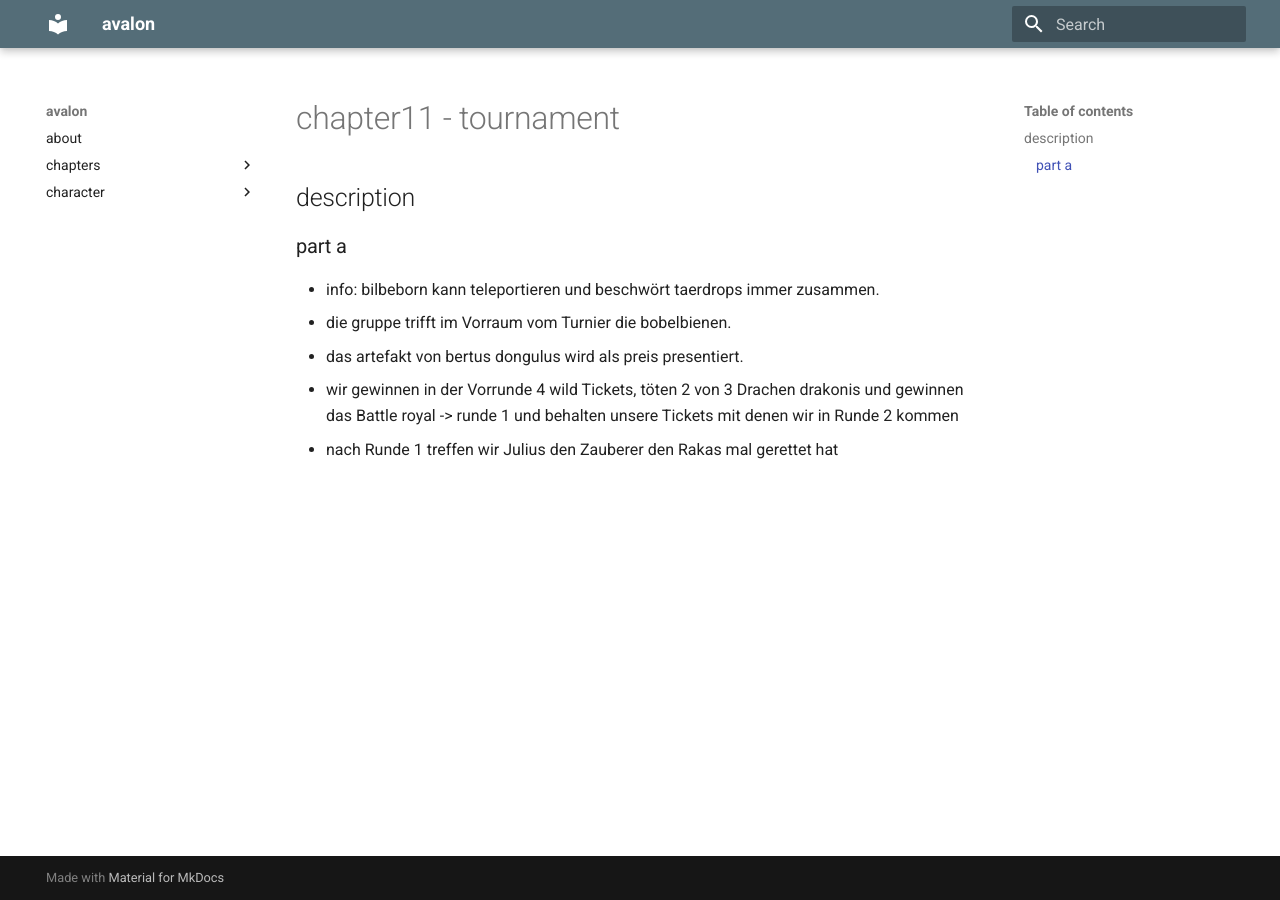
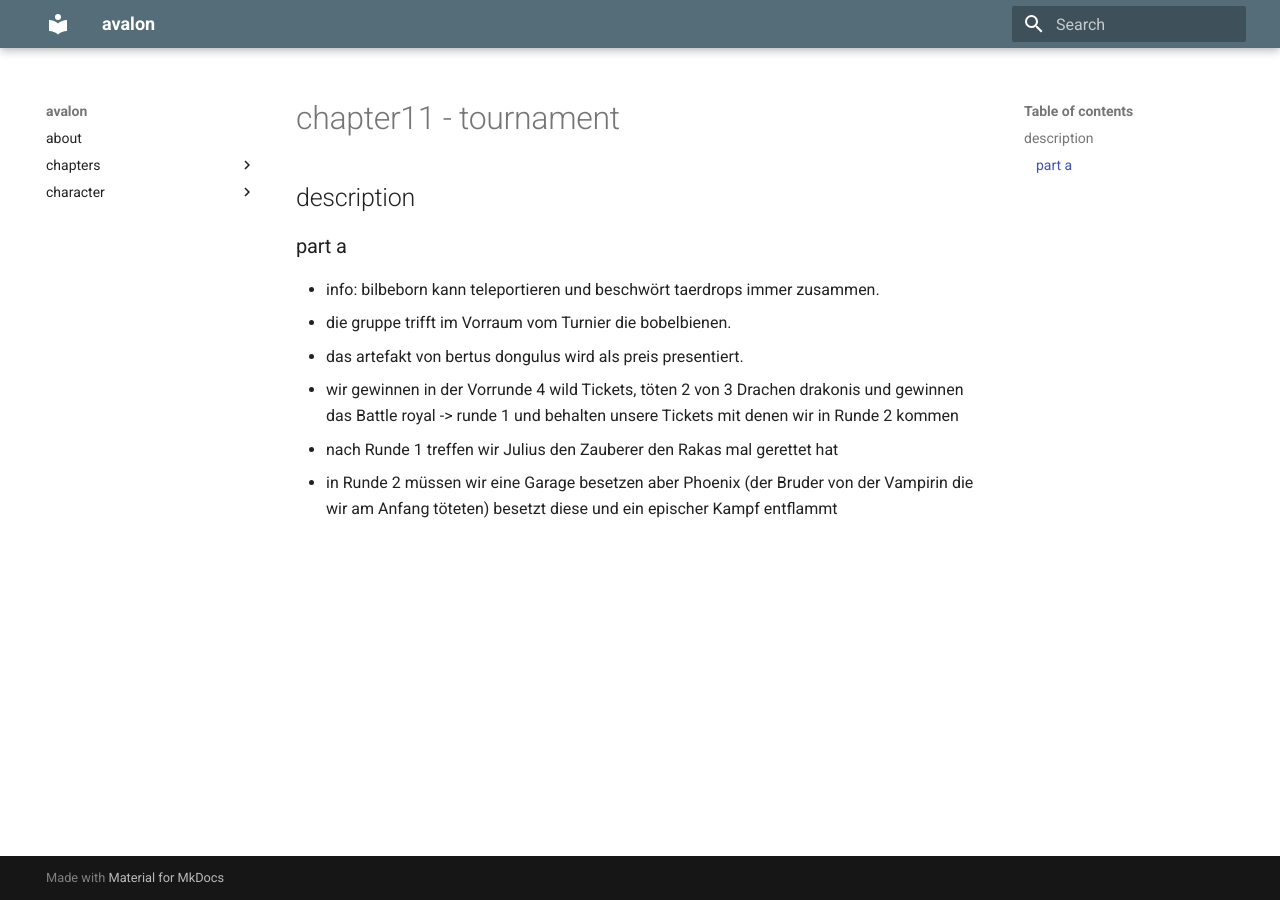
Before and after one commit to mkdocs-pnp/avalon, an MkDocs documentation site: the page built from docs/chapter/chapter11.md, in a window 1280 px wide. Built offline with MkDocs 1.6.1 and Material for MkDocs 9.7.7, drawn with Linux system fonts in a browser that asks for light colours.

Commit message:
Update chapter11.md

```diff
--- a/docs/chapter/chapter11.md
+++ b/docs/chapter/chapter11.md
@@ -9,3 +9,4 @@
 * das artefakt von bertus dongulus wird als preis presentiert.
 * wir gewinnen in der Vorrunde 4 wild Tickets, töten 2 von 3 Drachen drakonis und gewinnen das Battle royal -> runde 1 und behalten unsere Tickets mit denen wir in Runde 2 kommen
 * nach Runde 1 treffen wir Julius den Zauberer den Rakas mal gerettet hat
+* in Runde 2 müssen wir eine Garage besetzen aber Phoenix (der Bruder von der Vampirin die wir am Anfang töteten) besetzt diese und ein epischer Kampf entflammt
```
